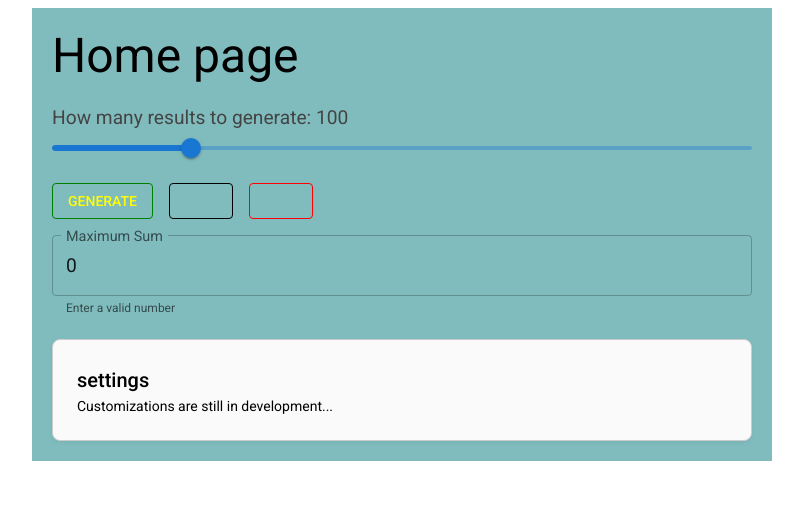
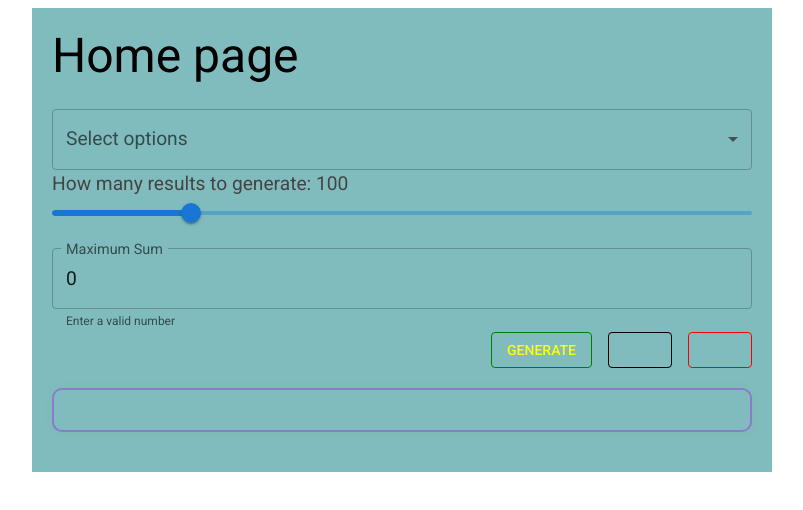
Before and after one commit to Tomikander/App_for_children, a Next.js app: page / in a window 1280 px wide. Shown: the top 510 px of the page, without its empty margins (238-1041 px from the left). Built offline with nearby package versions, Linux system fonts and the light colour scheme; some icons are missing.

Commit message:
completed_all_three_tasks_moved_the_buttons_and_fields_for_options

```diff
--- a/app/Home/Home.tsx
+++ b/app/Home/Home.tsx
@@ -8,11 +8,12 @@ import { generateAdditionExpressions } from '@/lib/helpers/generateExpressions';
 import { Header } from './Header';
 import { SliderControl } from './SliderControl';
 import { ActionButtons } from './ActionButtons';
-import { SettingsBlock } from './SettingsBlock';
 import { ResultsList } from './ResultsList';
 import { useSettingsStore } from '@/lib/settingsStore/settingsStore';
 import NumberInput from '@/components/NumberInput';
 import { MAX_ALLOWED_AMOUNT } from '@/constants/sliderlimits';
+import ResultBox from '@/components/ResultBox';
+import MySelect from '@/components/mySelectComponent';
 
 export default function Home() {
   const [results, setResults] = useState<string[]>([]);
@@ -27,7 +28,6 @@ const generated = generateAdditionExpressions(
       resultsAmountToGenerate
     );
     setResults((prev) => [...prev, ...generated]);
-
   };
 
   const clearResults = () => {
@@ -53,14 +53,10 @@ setResults((prev) => [...prev, ...generated]);
   return (
     <Box className={layout.container}>
       <Header onClear={clearResults} />
+      <MySelect />
       <SliderControl
         value={resultsAmountToGenerate}
         onChange={handleSliderChange}
-      />
-      <ActionButtons
-        onGenerate={generateResults}
-        onCopy={copyToClipboard}
-        onClear={clearResults}
       />
       <NumberInput
         label="Maximum Sum"
@@ -68,8 +64,14 @@ setResults((prev) => [...prev, ...generated]);
         onChange={setMaxAdditionSum}
         max={MAX_ALLOWED_AMOUNT}
       />
-      <SettingsBlock />
+      <ActionButtons
+        onGenerate={generateResults}
+        onCopy={copyToClipboard}
+        onClear={clearResults}
+      />
+      <ResultBox>
         <ResultsList results={results} resultsRef={resultsRef} />
+      </ResultBox>
     </Box>
   );
 }
--- a/app/Home/SettingsBlock.tsx
+++ /dev/null
@@ -1,12 +0,0 @@
-import { Box, Typography } from '@mui/material';
-import { ActionType } from '@/enums/actionType';
-import styles from '@/styles/blocks.module.scss';
-
-export const SettingsBlock = () => (
-  <Box className={styles.settingsBlock}>
-    <Typography variant="h6">{ActionType.SETTINGS}</Typography>
-    <Typography variant="body2">
-      Customizations are still in development...
-    </Typography>
-  </Box>
-);
--- /dev/null
+++ b/app/components/ResultBox.tsx
@@ -0,0 +1,12 @@
+import React from 'react';
+import styles from '@/styles/ResultBox.module.scss';
+
+interface ResultBoxProps {
+  children: React.ReactNode;
+}
+
+const ResultBox = ({ children }: ResultBoxProps) => {
+  return <div className={styles.resultBox}>{children}</div>;
+};
+
+export default ResultBox;
--- /dev/null
+++ b/app/components/mySelectComponent.tsx
@@ -0,0 +1,49 @@
+'use client';
+
+import { useState } from 'react';
+import {
+  Box,
+  Select,
+  MenuItem,
+  InputLabel,
+  FormControl,
+  SelectChangeEvent,
+} from '@mui/material';
+import style from '@/styles/MySelect.module.scss';
+
+const OPTIONS = [
+  { label: 'option 1', value: 'option1' },
+  { label: 'option 2', value: 'option2' },
+  { label: 'option 3', value: 'option3' },
+];
+
+export default function MySelect() {
+  const [selectOption, setSelectOption] = useState<string>('');
+
+  const handleSelectOption = (event: SelectChangeEvent) => {
+    setSelectOption(event.target.value);
+  };
+
+  return (
+    <Box className={style.wrapper}>
+      <Box className={style.inner}>
+        <FormControl fullWidth variant="outlined">
+          <InputLabel id="select-label">Select options</InputLabel>
+          <Select
+            labelId="select-label"
+            id="select"
+            value={selectOption}
+            label="Select options"
+            onChange={handleSelectOption}
+          >
+            {OPTIONS.map((opt) => (
+              <MenuItem key={opt.value} value={opt.value}>
+                {opt.label}
+              </MenuItem>
+            ))}
+          </Select>
+        </FormControl>
+      </Box>
+    </Box>
+  );
+}
--- /dev/null
+++ b/app/styles/MySelect.module.scss
@@ -0,0 +1,11 @@
+.wrapper {
+  width: 100%;
+  display: flex;
+  justify-content: center;
+  margin-top: 25px; // mt: 4
+}
+
+.inner {
+  width: 100%;
+  max-width: 1000px;
+}
--- /dev/null
+++ b/app/styles/ResultBox.module.scss
@@ -0,0 +1,14 @@
+.resultBox {
+  border: 2px solid #9a0aee5e;
+  border-radius: 10px;
+  padding: 20px;
+  background-color: #0d80ad00;
+  box-shadow: 0 0 10px rgba(115, 170, 116, 0.2);
+  max-width: 800px;
+  margin: 20px auto;
+  transition: all 0.3s ease-in-out;
+
+  display: flex;
+  flex-direction: column;
+  gap: 12px;
+}
--- a/app/styles/blocks.module.scss
+++ b/app/styles/blocks.module.scss
@@ -1,22 +1,3 @@
-.settingsBlock {
-  margin-top: 20px;
-  padding: 24px;
-  border: 1px solid #ccc;
-  border-radius: 8px;
-  background-color: #fafafa;
-  box-shadow: 0 2px 4px rgba(0, 0, 0, 0.05);
-
-  &h6 {
-    margin-bottom: 8px;
-    font-weight: 600;
-  }
-
-  &p {
-    color: #666;
-    font-size: 0.9rem;
-  }
-}
-
 .bodyText {
   margin-bottom: 16px;
   font-size: 1rem;
--- a/app/styles/buttons.module.scss
+++ b/app/styles/buttons.module.scss
@@ -1,15 +1,16 @@
 .button {
   font-size: 1rem;
-  min-width: 120px;
-  border: 1px solid;
-  cursor: pointer;
-  padding: 10px 20px;
+  min-width: 80px;
+  flex-shrink: 1;
+  flex-grow: 0;
+  flex-basis: auto;
+  padding: 10px 16px;
   border-radius: 6px;
   white-space: nowrap;
 
   @media (max-width: 600px) {
     font-size: 0.8rem;
-    min-width: 100px;
+    padding: 8px 12px;
   }
 
   &--clear {
@@ -73,6 +74,7 @@
 .buttonContainer {
   display: flex;
   gap: 16px;
-  flex-wrap: wrap;
-  margin-top: 16px;
+  flex-wrap: nowrap;
+  justify-content: flex-end;
+  overflow-x: auto;
 }
```
Lines whose indentation alone changed are shown as unchanged.
